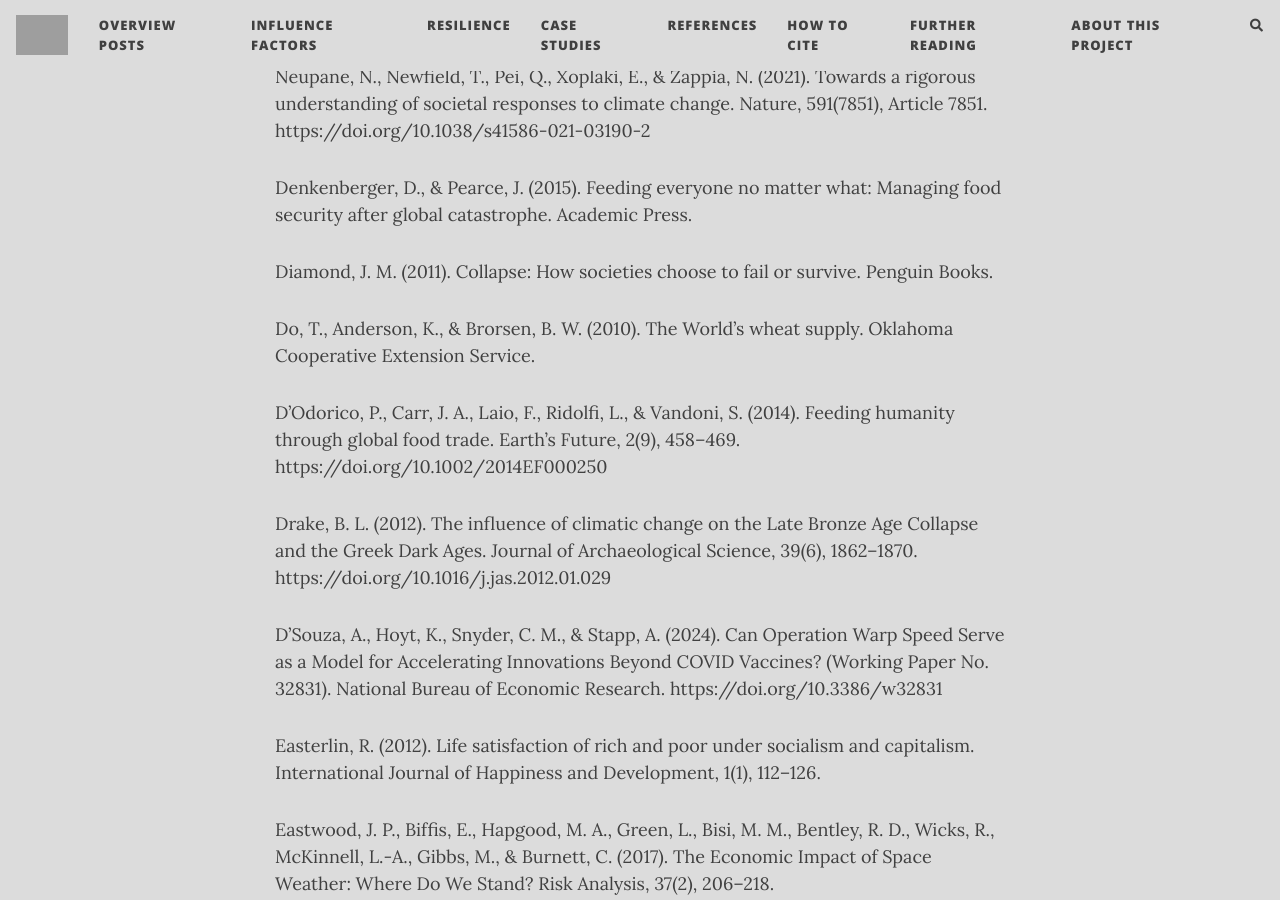
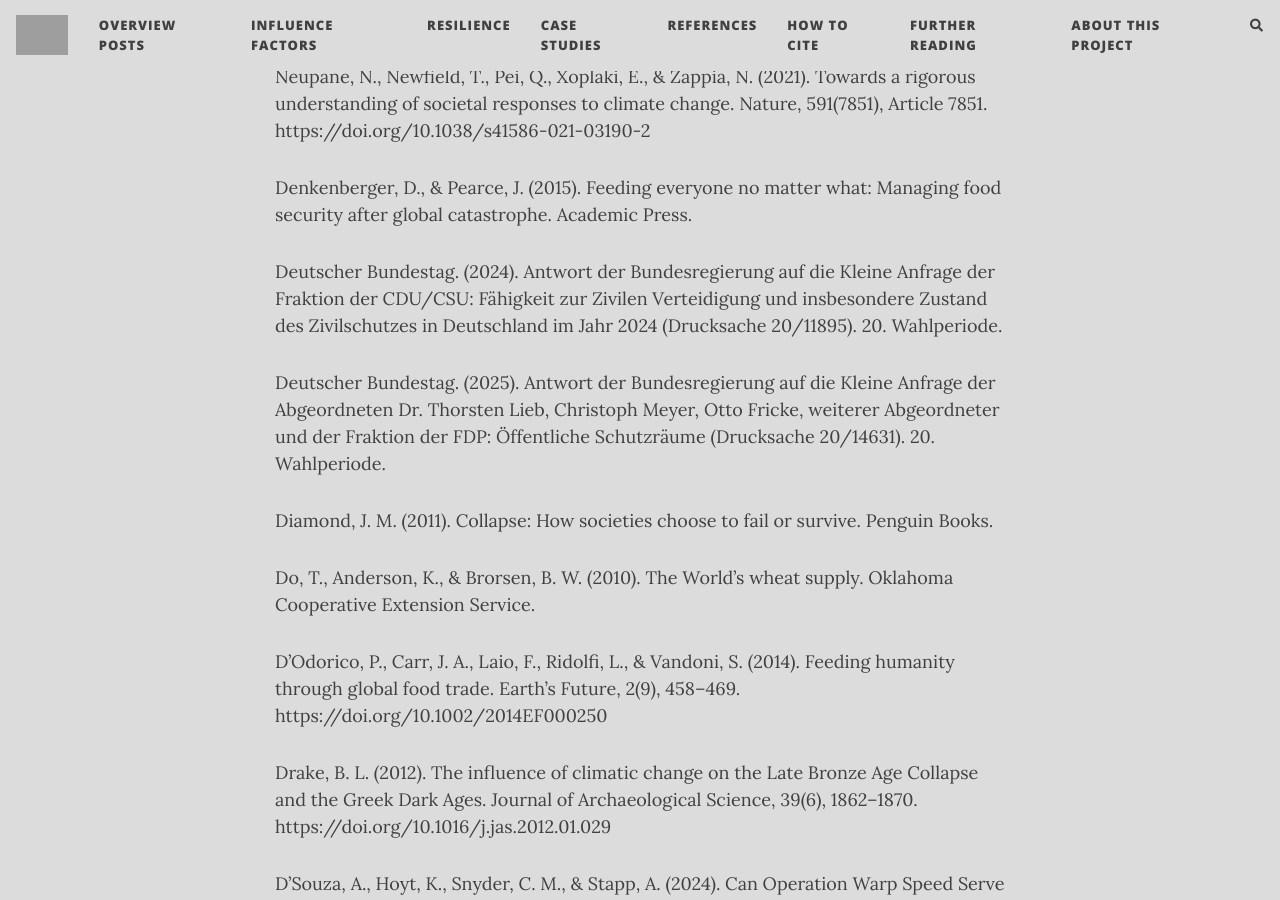
Before and after one commit to florianjehn/Societal_Collapse, a Jekyll site: the page built from references.md, in a window 1280 px wide and 900 px high, scrolled down 6006 px. Built offline with Jekyll 4.4.1, drawn with Linux system fonts in a browser that asks for light colours; nearby versions of some CDN libraries; comment, search, counter and statistics services are not loaded; grey boxes are pictures that could not be loaded.

Commit message:
Update references.md

```diff
--- a/references.md
+++ b/references.md
@@ -106,6 +106,10 @@ Davidson, J. P. L., & Kemp, L. (2024). Climate catastrophe: The value of envisio
 Degroot, D., Anchukaitis, K., Bauch, M., Burnham, J., Carnegy, F., Cui, J., de Luna, K., Guzowski, P., Hambrecht, G., Huhtamaa, H., Izdebski, A., Kleemann, K., Moesswilde, E., Neupane, N., Newfield, T., Pei, Q., Xoplaki, E., & Zappia, N. (2021). Towards a rigorous understanding of societal responses to climate change. Nature, 591(7851), Article 7851. https://doi.org/10.1038/s41586-021-03190-2
 
 Denkenberger, D., & Pearce, J. (2015). Feeding everyone no matter what: Managing food security after global catastrophe. Academic Press.
+
+Deutscher Bundestag. (2024). Antwort der Bundesregierung auf die Kleine Anfrage der Fraktion der CDU/CSU: Fähigkeit zur Zivilen Verteidigung und insbesondere Zustand des Zivilschutzes in Deutschland im Jahr 2024 (Drucksache 20/11895). 20. Wahlperiode.
+
+Deutscher Bundestag. (2025). Antwort der Bundesregierung auf die Kleine Anfrage der Abgeordneten Dr. Thorsten Lieb, Christoph Meyer, Otto Fricke, weiterer Abgeordneter und der Fraktion der FDP: Öffentliche Schutzräume (Drucksache 20/14631). 20. Wahlperiode.
 
 Diamond, J. M. (2011). Collapse: How societies choose to fail or survive. Penguin Books.
 
```
